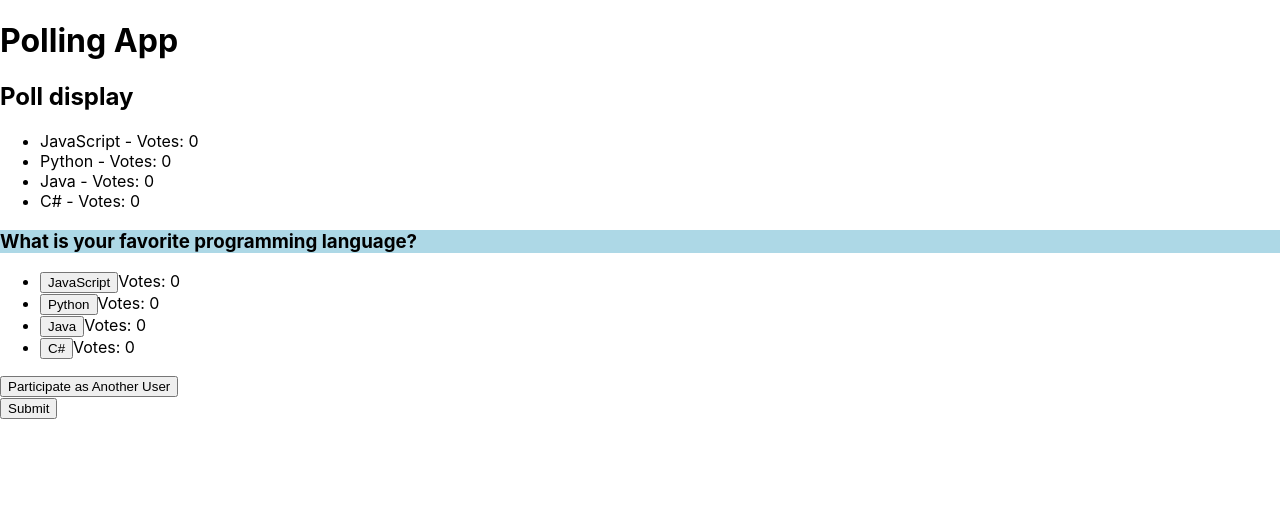
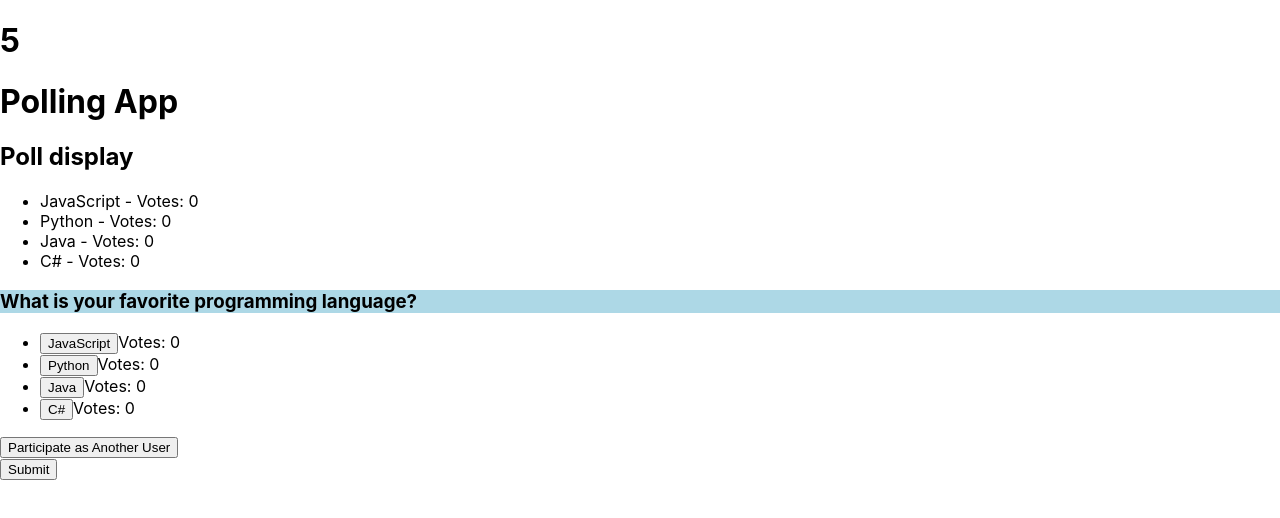
Before and after one commit to Shoaib-arch/react-exam, a React (Create React App) app: page / in a window 1280 px wide. Shown: the top 518 px of the page. Built offline with nearby package versions, Linux system fonts and the light colour scheme.

Commit message:
Time up function when time will be 0

```diff
--- a/src/Timer.js
+++ b/src/Timer.js
@@ -5,7 +5,7 @@ const Timer = () => {
   const [countdown, setCountdown] = useState(10);
   let timer;
 
-  //Creating the UseEffect
+
   useEffect(() => {
     timer = setInterval(() => {
       setCountdown(prevCountdown => prevCountdown - 1);
@@ -15,8 +15,28 @@ const Timer = () => {
   }, []);
 
 
+  const timeUp=()=>{
+    return <h1>Time Up</h1>
+  }
 
+  useEffect(() => {
+    if (countdown === 0) {
+      clearInterval(timer);
+      <timeUp/>
 
+      // Perform any actions when the timer reaches 0
+    }
+  }, [countdown]);
+
+  return (
+    <div>
+      {countdown > 0 ? (
+        <h1>{countdown}</h1>
+      ) : (
+        <h1>Time Up</h1>
+      )}
+    </div>
+  );
 };
 
 export default Timer;
```
